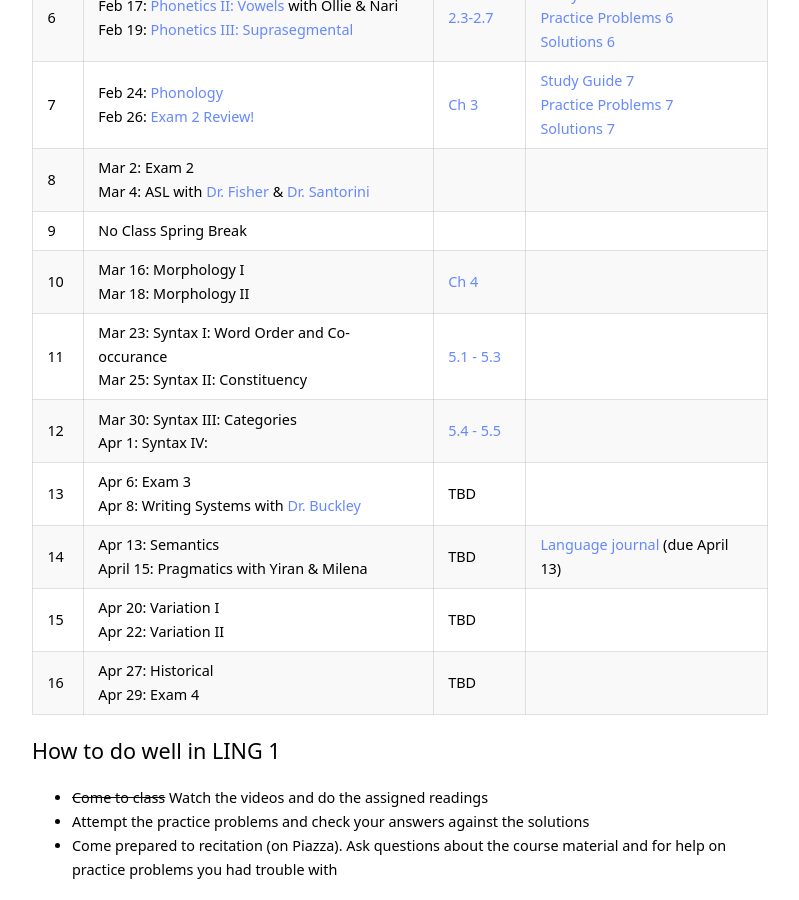
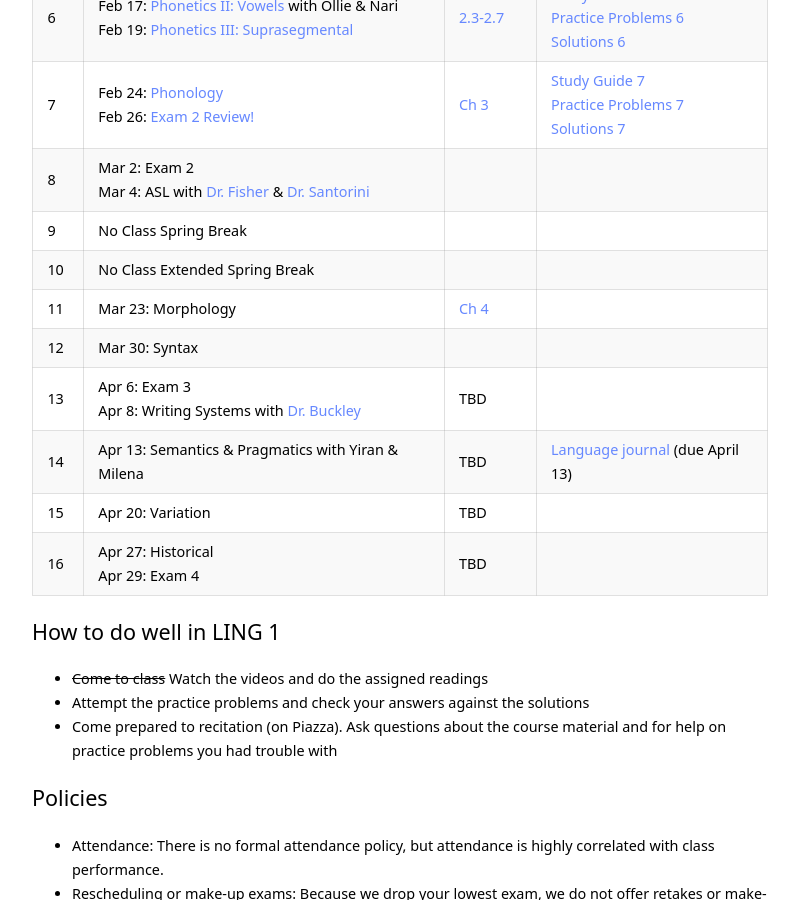
Before and after one commit to kschuler/ling001, a Jekyll site: the page built from index.md, in a window 1280 px wide and 900 px high, scrolled down 2986 px. Shown: the whole window, without its empty margins (240-1039 px from the left). Built offline with Jekyll 4.4.1, drawn with Linux system fonts in a browser that asks for light colours.

Commit message:
Update index.md

```diff
--- a/index.md
+++ b/index.md
@@ -86,12 +86,12 @@ Wk  | Lecture | Readings | Resources
 7 | Feb 24: [Phonology](resources/Ling001-20A-10-PhonologyI.pdf)<br>Feb 26: [Exam 2 Review!](resources/Ling001-20A-11-Exam2Review.pdf) | [Ch 3](https://app.perusall.com/courses/intro-to-linguistics-1/chapter-3-3-1-to-3-5?assignmentId=HKF3XuDMARwyE6Wt8&part=1)| [Study Guide 7](resources/studyguide-week7.pdf)<br>[Practice Problems 7](resources/practiceproblems-week7.pdf)<br>[Solutions 7](resources/solutions-week7.pdf)
 8 | Mar 2: **Exam 2** <br>Mar 4: ASL with [Dr. Fisher](https://web.sas.upenn.edu/asl-deafstudies/) & [Dr. Santorini](https://www.ling.upenn.edu/~beatrice/)|  |
 9 | **No Class Spring Break** |  |
-10 | Mar 16: Morphology I<br>Mar 18: Morphology II | [Ch 4](https://app.perusall.com/courses/intro-to-linguistics-1/chapter-4-4-1-4-5?assignmentId=pxa2xEZE3KQXDioBC&part=1) |
-11 | Mar 23: Syntax I: Word Order and Co-occurance<br>Mar 25: Syntax II: Constituency |  [5.1 - 5.3](https://app.perusall.com/courses/intro-to-linguistics-1/chapter-5-5-1-to-5-3?assignmentId=sraLaXSow6MP6aYEA&part=1) |
-12 | Mar 30: Syntax III: Categories<br>Apr 1: Syntax IV: | [5.4 - 5.5](https://app.perusall.com/courses/intro-to-linguistics-1/chapter-5-5-4-to-5-5?assignmentId=bEAzTcWvBp8PyXuna&part=1) |
+10 | **No Class Extended Spring Break** | |
+11 | Mar 23: Morphology | [Ch 4](https://app.perusall.com/courses/intro-to-linguistics-1/chapter-4-4-1-4-5?assignmentId=pxa2xEZE3KQXDioBC&part=1) |
+12 | Mar 30: Syntax |  |
 13 | Apr 6: **Exam 3**<br> Apr 8: Writing Systems with [Dr. Buckley](https://www.ling.upenn.edu/~gene/home.html)| TBD|
-14 | Apr 13: Semantics<br>April 15: Pragmatics with Yiran & Milena | TBD | [Language journal](resources/language-journal-assignment) (due April 13)
-15 | Apr 20:  Variation I<br> Apr 22: Variation II| TBD |
+14 | Apr 13: Semantics & Pragmatics with Yiran & Milena | TBD | [Language journal](resources/language-journal-assignment) (due April 13)
+15 | Apr 20:  Variation| TBD |
 16 | Apr 27: Historical<br>Apr 29: **Exam 4** | TBD  |
 
 ## How to do well in LING 1
```
